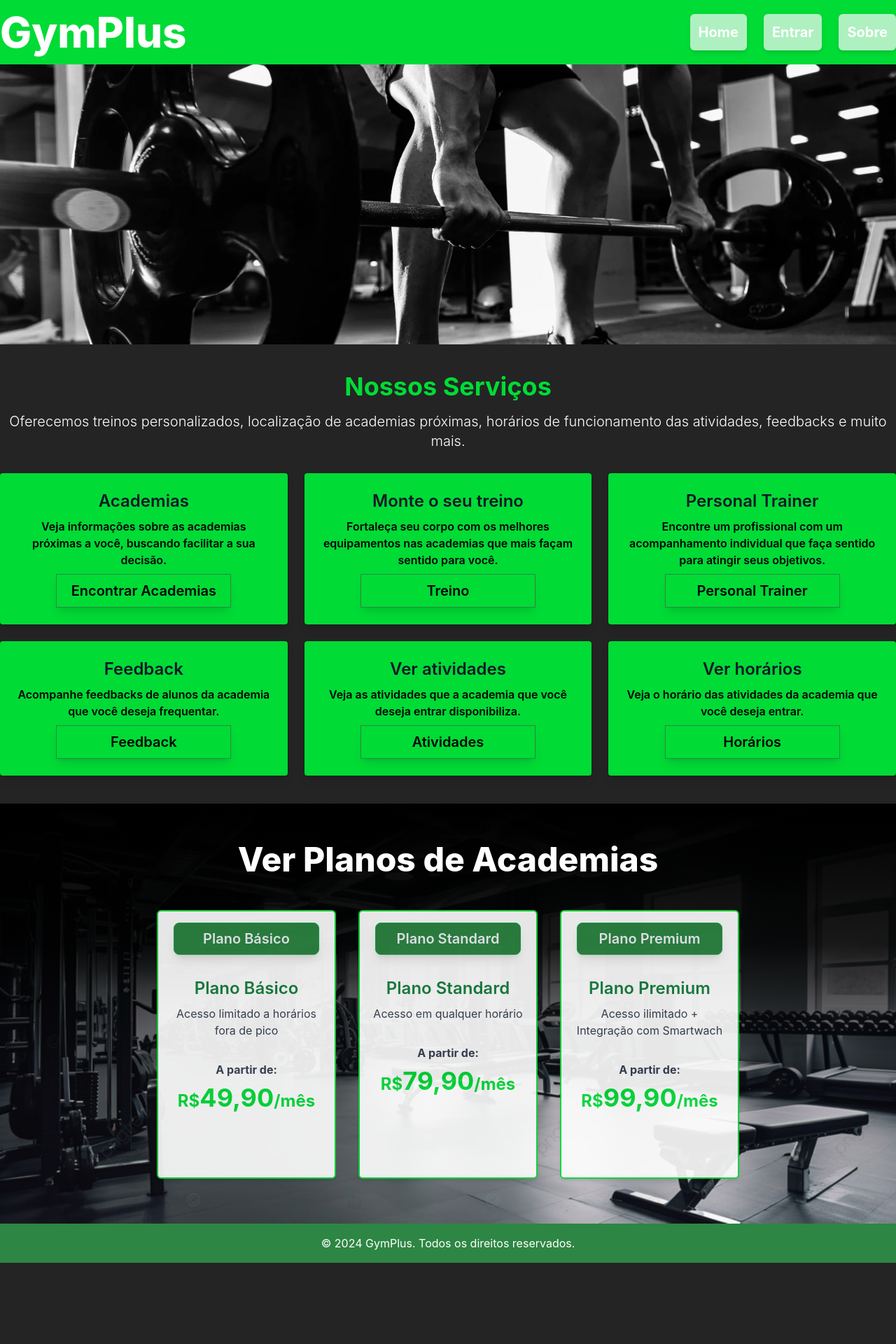
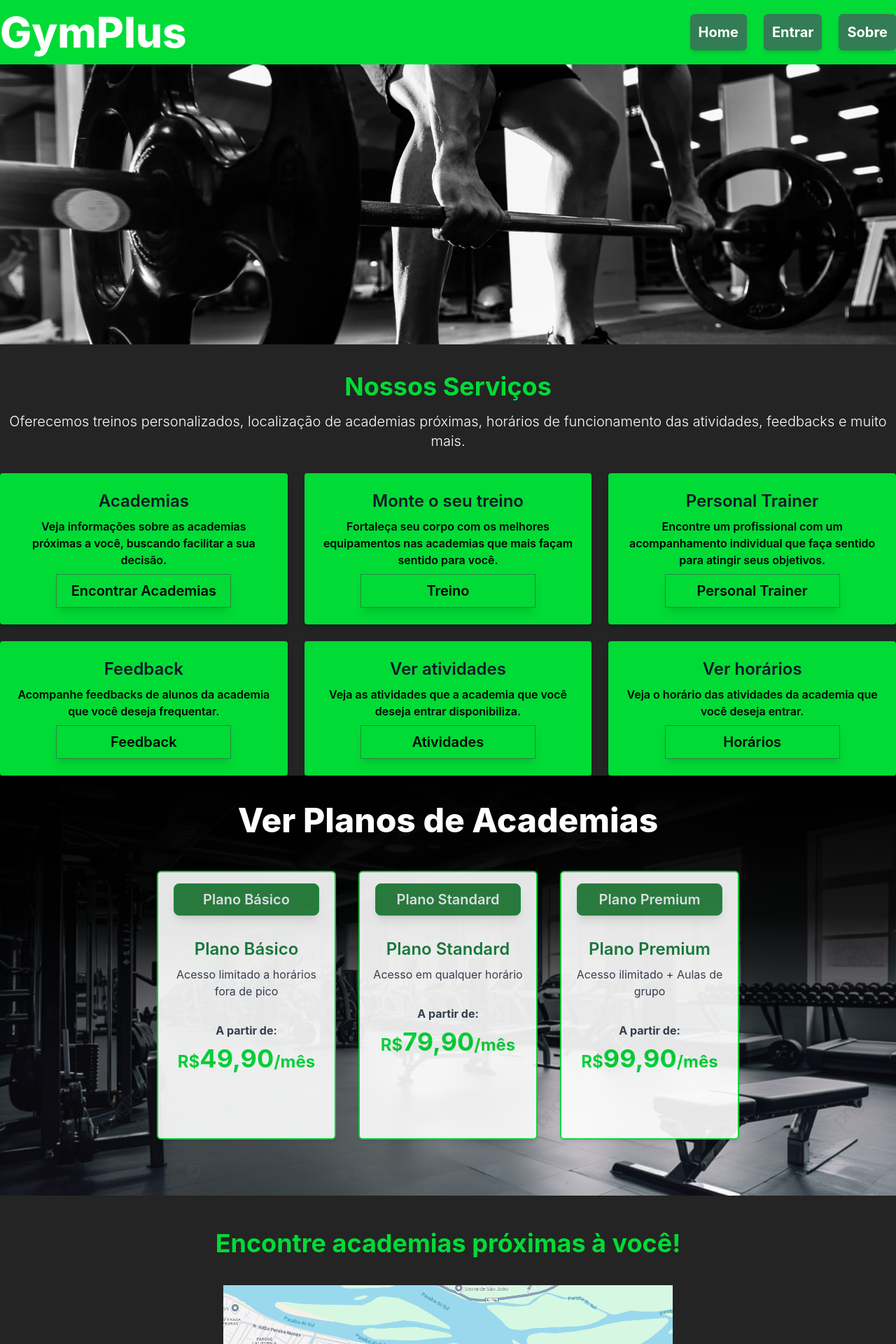
Before and after one commit to GabrielGravina/GymPlus, a React (Vite) app: page / in a window 1280 px wide. Shown: the top 1920 px of the page at 70% size. Before the commit the page ends 1844 px from the top, so only its background shows below. Built offline with nearby package versions, Linux system fonts and the light colour scheme.

Commit message:
Corrijindo rodapé

```diff
--- a/src/App.jsx
+++ b/src/App.jsx
@@ -1,27 +1,26 @@
 import BotaoPlanos from './components/BotaoPlanos';
-import academiaVazia from './images/academia.jpg'
+import academiaVazia from './images/academia.jpg';
 import academiaImage from './images/academia_musculacao.webp';
 import gymManImage from './images/gym_man.jpg';
 import mapsImage from './images/maps.png';
 
 function App() {
   return (
-    <div className="flex-auto w-screen h-screen">
+    <div className='flex-auto w-screen h-screen'>
 
       {/* Seção de boas-vindas */}
       <header className="bg-[#00DB36] text-gray-900 py-4">
         <div className="container mx-auto flex items-center justify-between">
           <h1 className="text-6xl font-extrabold text-white">GymPlus</h1>
           <ul className="flex space-x-6 text-xl font-bold">
-            <li className="hover:bg-gray-700 cursor-pointer bg-gray-50 bg-opacity-70 p-3 text-white shadow-md rounded-md">Home</li>
-            <li className="hover:bg-gray-700 cursor-pointer bg-gray-50 bg-opacity-70 p-3 text-white shadow-md rounded-md">Entrar</li>
-            <li className="hover:bg-gray-700 cursor-pointer bg-gray-50 bg-opacity-70 p-3 text-white shadow-md rounded-md">Sobre</li>
-
+            <li className="hover:bg-gray-700 cursor-pointer bg-gray-600 bg-opacity-70 p-3 text-white shadow-md rounded-md">Home</li>
+            <li className="hover:bg-gray-700 cursor-pointer bg-gray-600 bg-opacity-70 p-3 text-white shadow-md rounded-md">Entrar</li>
+            <li className="hover:bg-gray-700 cursor-pointer bg-gray-600 bg-opacity-70 p-3 text-white shadow-md rounded-md">Sobre</li>
           </ul>
         </div>
       </header>
 
-      {/* Navbar com imagem de capa */}
+      {/* Navbar com imagem de capa cobrindo toda a navbar */}
       <nav
         className="bg-cover bg-center text-white p-4 h-1/2"
         style={{
@@ -61,21 +60,21 @@ function App() {
             </div>
             <div className="p-6 bg-[#00DB36] text-gray-900 rounded shadow-lg">
               <h3 className="text-2xl font-semibold mb-2">Feedback</h3>
-              <p className=" font-semibold  text-black">Acompanhe feedbacks de alunos da academia que você deseja frequentar.</p>
+              <p className="font-semibold text-black">Acompanhe feedbacks de alunos da academia que você deseja frequentar.</p>
               <button className="cursor-pointer font-semibold border border-[#2D8643] bg-transparent h-12 w-full max-w-[250px] text-black text-xl shadow-lg hover:bg-[#2D8643] hover:text-white transition-all mt-2">
                 Feedback
               </button>
             </div>
             <div className="p-6 bg-[#00DB36] text-gray-900 rounded shadow-lg">
               <h3 className="text-2xl font-semibold mb-2">Ver atividades</h3>
-              <p className=" font-semibold  text-black">Veja as atividades que a academia que você deseja entrar disponibiliza.</p>
-              <button className="cursor-pointer font-semibold border border-[#2D8643] bg-transparent h-12 w-full max-w-[250px] text-xl shadow-lg hover:bg-[#2D8643] hover:text-white transition-all mt-2 text-black">
+              <p className="font-semibold text-black">Veja as atividades que a academia que você deseja entrar disponibiliza.</p>
+              <button className="cursor-pointer font-semibold border border-[#2D8643] bg-transparent h-12 w-full max-w-[250px] text-black text-xl shadow-lg hover:bg-[#2D8643] hover:text-white transition-all mt-2">
                 Atividades
               </button>
             </div>
             <div className="p-6 bg-[#00DB36] text-gray-900 rounded shadow-lg">
               <h3 className="text-2xl font-semibold mb-2">Ver horários</h3>
-              <p className=" font-semibold  text-black">Veja o horário das atividades da academia que você deseja entrar.</p>
+              <p className="font-semibold text-black">Veja o horário das atividades da academia que você deseja entrar.</p>
               <button className="cursor-pointer font-semibold border border-[#2D8643] bg-transparent h-12 w-full max-w-[250px] text-xl shadow-lg hover:bg-[#2D8643] hover:text-white transition-all mt-2 text-black">
                 Horários
               </button>
@@ -83,20 +82,16 @@ function App() {
           </div>
         </section>
 
-
-        {/* Nova seção: Cadastro */}
-        {/* Nova seção: Ver Planos de Academias */}
+        {/* Seção Ver Planos de Academias com padding-top */}
         <section
-          className="container mx-auto text-center mt-10 pt-6 relative bg-cover bg-center h-[500px] lg:h-[600px]"
+          className="container mx-auto text-center pt-10 relative bg-cover bg-center h-[500px] lg:h-[600px]"
           style={{
             backgroundImage: `linear-gradient(to bottom, rgba(0, 0, 0, 1), rgba(0, 0, 0, 0.9), rgba(0, 0, 0, 0.3), rgba(0, 0, 0, 0)), url(${academiaVazia})`
           }}
         >
-
-          <h2 className="text-5xl font-extrabold mb-4 mt-8 text-white">Ver Planos de Academias</h2>
-          <div className="flex justify-center items-center"> {/* Aumentando o espaçamento entre os botões */}
-
-          <BotaoPlanos
+          <h2 className="text-5xl font-extrabold mb-4 text-white">Ver Planos de Academias</h2>
+          <div className="flex justify-center items-center">
+            <BotaoPlanos
                 titulo="Plano Básico"
                 descricao="Acesso limitado a horários fora de pico"
                 preco="49,90"
@@ -108,20 +103,24 @@ function App() {
             />
             <BotaoPlanos
                 titulo="Plano Premium"
-                descricao="Acesso ilimitado + Integração com Smartwach"
+                descricao="Acesso ilimitado + Aulas de grupo"
                 preco="99,90"
             />
           </div>
         </section>
 
-        {/* Rodapé */}
+      </main>
+
+      {/* Nova seção: Encontre Academias */}
+      <section className="container mx-auto text-center mt-2 mb-20">
+        <h2 className="text-4xl font-bold mb-4 text-[#00DB36]">Encontre academias próximas à você!</h2>
+        <img src={mapsImage} alt="Mapa" className="mx-auto h-96 object-cover mt-10" />
+      </section>
+
+      {/* Rodapé */}
       <footer className="bg-[#2D8643] text-white py-4 text-center">
         <p>&copy; 2024 GymPlus. Todos os direitos reservados.</p>
       </footer>
-
-
-
-      </main>
     </div>
   );
 }
```
